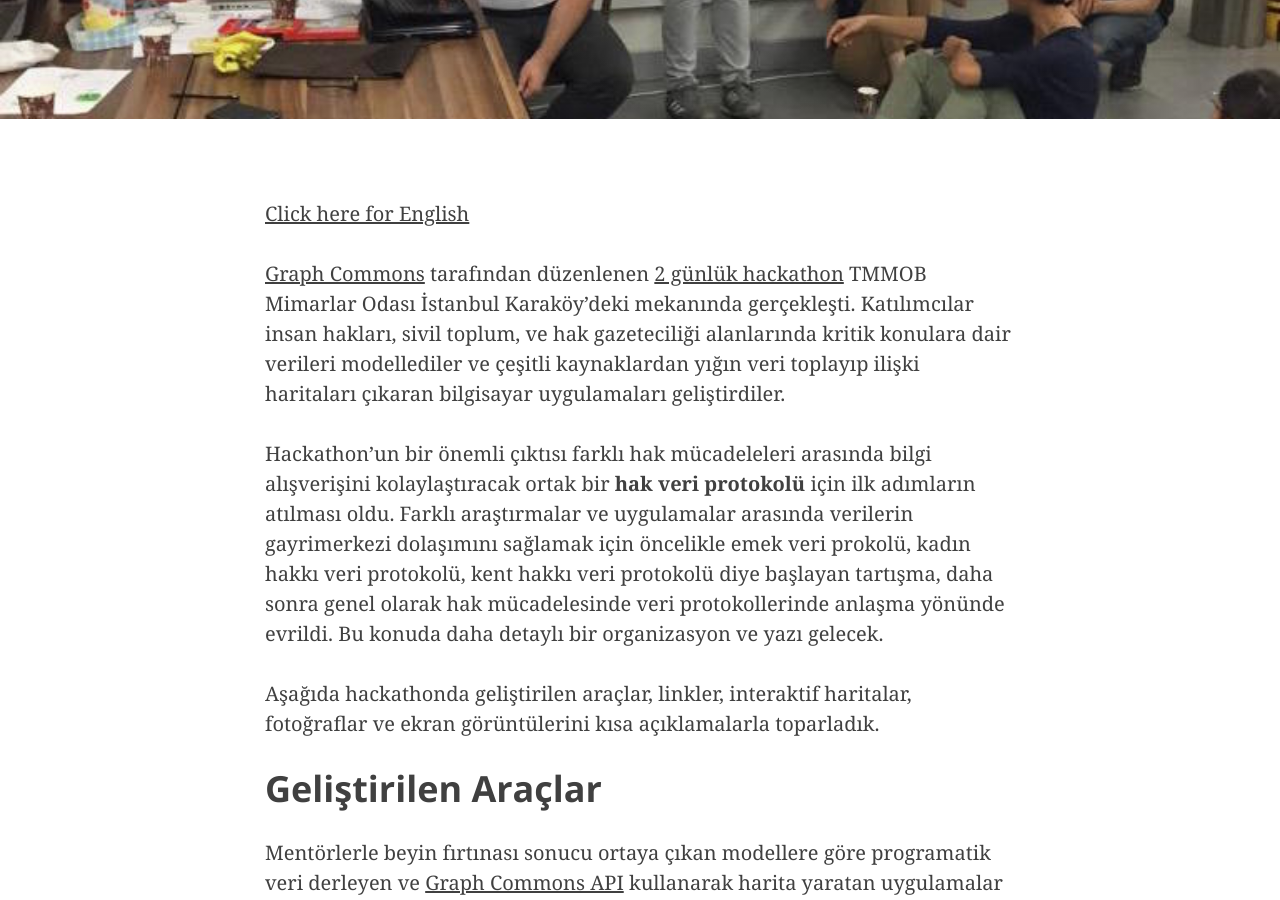
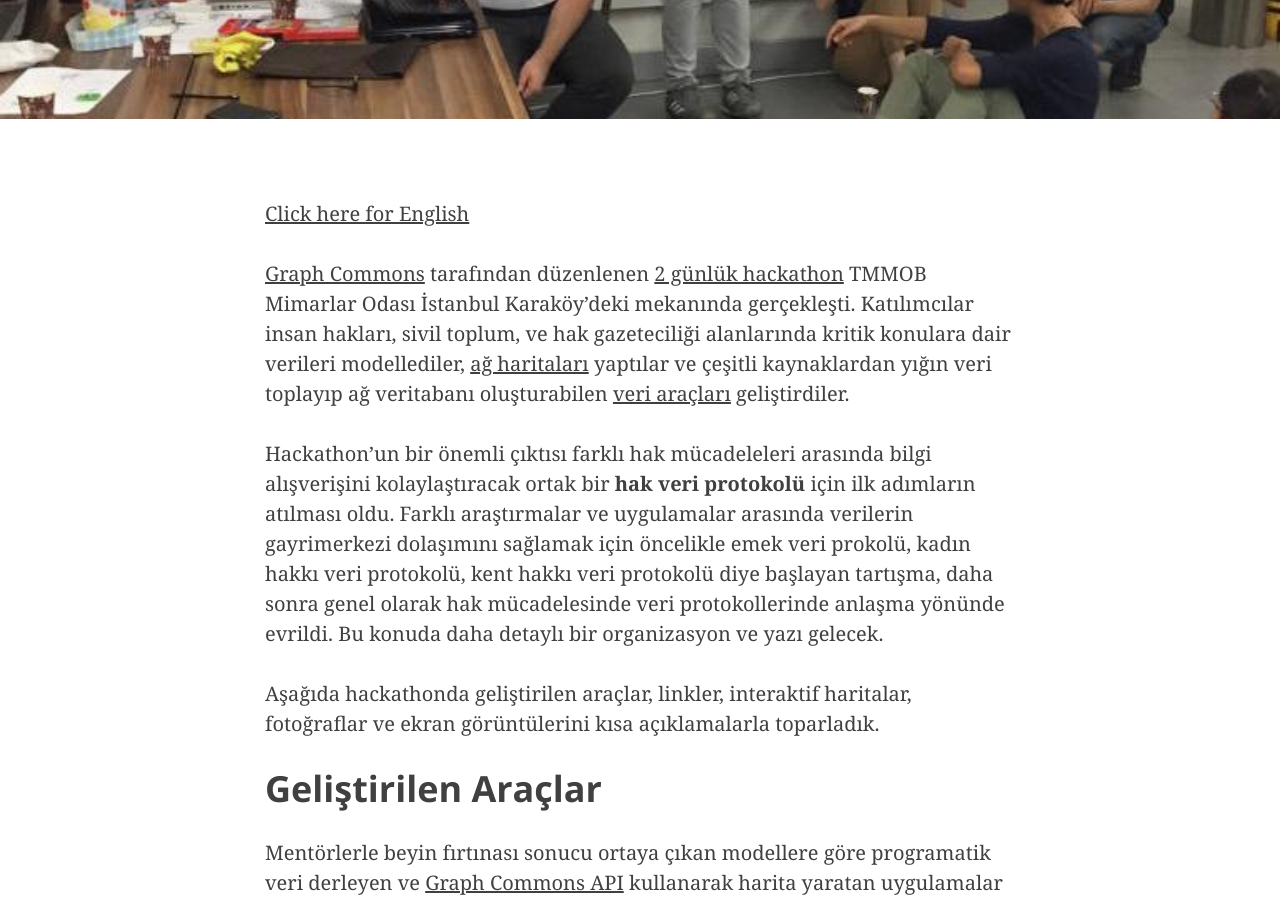
Before and after one commit to graphcommons/hackathons, a Jekyll site: the page built from _posts/2015-08-21-istanbul-yapisal-gazetecilik-dokumentasyon.md, in a window 1280 px wide and 900 px high, scrolled down 468 px. Built offline with Jekyll 4.4.1, drawn with Linux system fonts in a browser that asks for light colours; nearby versions of some CDN libraries.

Commit message:
links updated

```diff
--- a/_posts/2015-08-21-istanbul-yapisal-gazetecilik-dokumentasyon.md
+++ b/_posts/2015-08-21-istanbul-yapisal-gazetecilik-dokumentasyon.md
@@ -10,7 +10,7 @@ description: "Yapısal Gazetecilik ve Ağ Haritalama Hackathon'u Dökümantasyon
 
 [Click here for English](/hackathons/2015/08/21/istanbul-yapisal-gazetecilik-documentation-en/)
 
-[Graph Commons](https://graphcommons.com) tarafından düzenlenen [2 günlük hackathon](https://graphcommons.github.io/hackathons/2015/08/21/istanbul-yapisal-gazetecilik/) TMMOB Mimarlar Odası İstanbul Karaköy'deki mekanında gerçekleşti. Katılımcılar insan hakları, sivil toplum, ve hak gazeteciliği alanlarında kritik konulara dair verileri modellediler ve çeşitli kaynaklardan yığın veri toplayıp ilişki haritaları çıkaran bilgisayar uygulamaları geliştirdiler.
+[Graph Commons](https://graphcommons.com) tarafından düzenlenen [2 günlük hackathon](https://graphcommons.github.io/hackathons/2015/08/21/istanbul-yapisal-gazetecilik/) TMMOB Mimarlar Odası İstanbul Karaköy'deki mekanında gerçekleşti. Katılımcılar insan hakları, sivil toplum, ve hak gazeteciliği alanlarında kritik konulara dair verileri modellediler, <a href="#haritalar">ağ haritaları</a> yaptılar ve çeşitli kaynaklardan yığın veri toplayıp ağ veritabanı oluşturabilen <a href="#araclar">veri araçları</a> geliştirdiler.
 
 Hackathon'un bir önemli çıktısı farklı hak mücadeleleri arasında bilgi alışverişini kolaylaştıracak ortak bir **hak veri protokolü** için ilk adımların atılması oldu. Farklı araştırmalar ve uygulamalar arasında verilerin gayrimerkezi dolaşımını sağlamak için öncelikle emek veri prokolü, kadın hakkı veri protokolü, kent hakkı veri protokolü diye başlayan tartışma, daha sonra genel olarak hak mücadelesinde veri protokollerinde anlaşma yönünde evrildi. Bu konuda daha detaylı bir organizasyon ve yazı gelecek.
 
```
